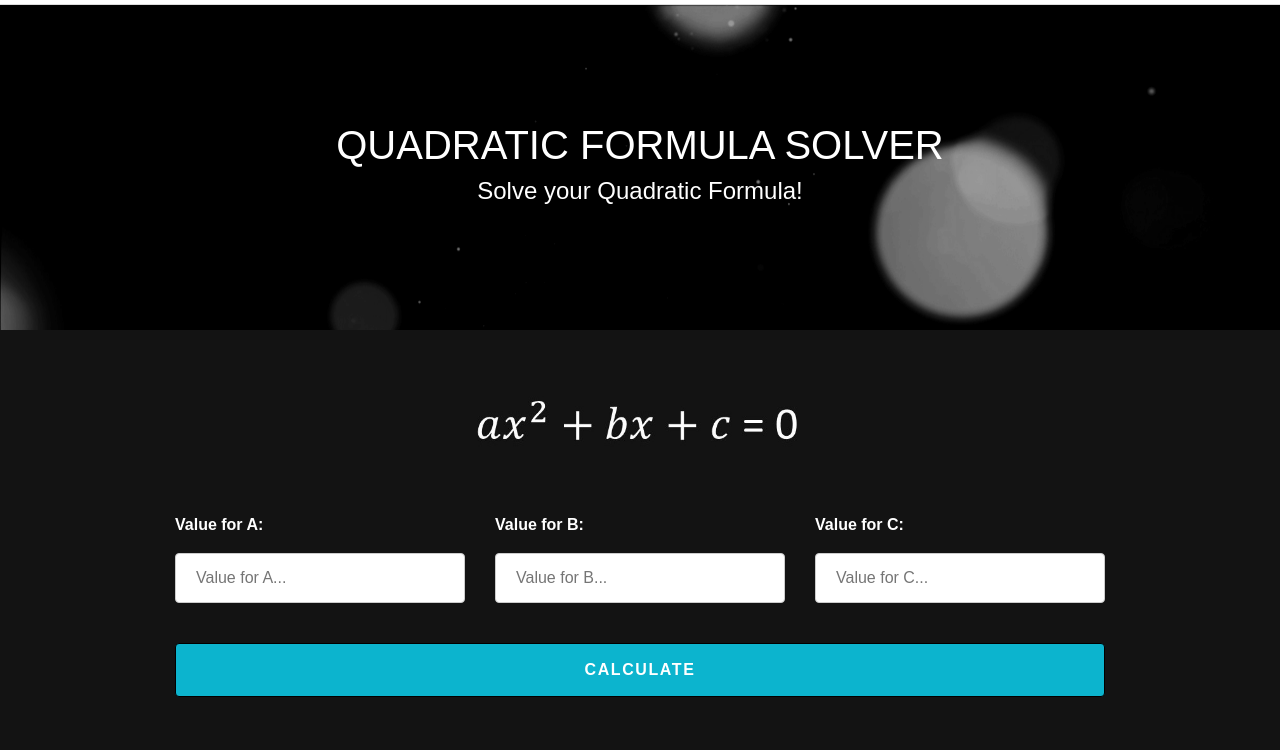
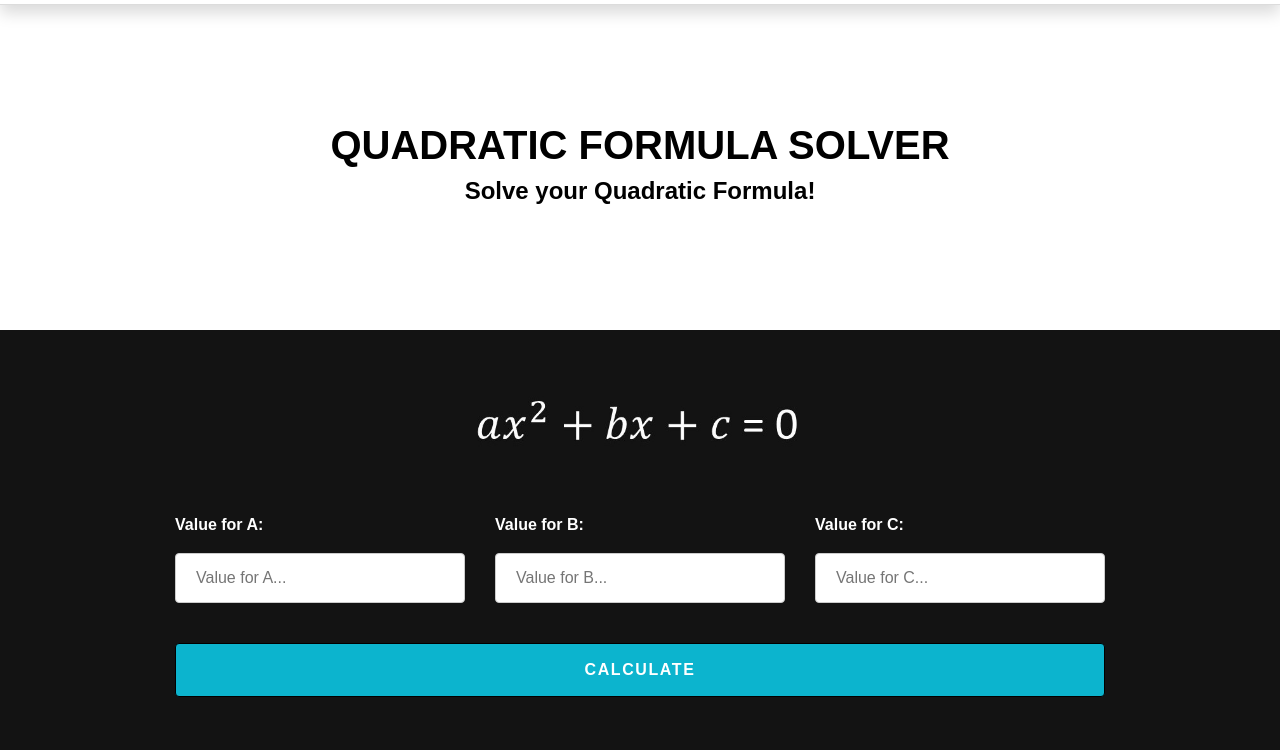
Before and after one commit to ChohKaifeng/ChohKaifeng.github.io, a website: page QuadraticFormulaSolver.html in a window 1280 px wide. Shown: the part 35-785 px from the top of the page. Drawn offline with nearby package versions, Linux system fonts and the light colour scheme.

Commit message:
Updated css and html

```diff
--- a/QuadraticFormulaSolver.html
+++ b/QuadraticFormulaSolver.html
@@ -20,7 +20,7 @@
   <!-- HEADER -->
   <header id="header"></header>
 
-  <div class="jumbotron-fluid justify-content-center">
+  <div class="jumbotron-fluid pageheader justify-content-center">
     <div class="content">
       <!-- Optimised for Laptops-->
       <div class="d-none d-lg-block">
--- a/css/QuadraticFormulaSolver.css
+++ b/css/QuadraticFormulaSolver.css
@@ -11,30 +11,38 @@ h5 {
   font-family: 'Chivo', sans-serif;
 }
 
-.container-fluid.answers, .container-fluid.input, label {
+.container-fluid.answers,
+.container-fluid.input,
+label {
   color: white;
   font-weight: bold;
 }
 
-.jumbotron-fluid {
-  background-image: url(../img/QuadraticFormulaSolver/background.png);
-  color: white;
+.jumbotron-fluid.pageheader {
+  background-color: white;
 }
 
-.jumbotron-fluid .content{
-padding-top:100px;
-padding-bottom:100px;
+.jumbotron-fluid.pageheader h1,
+.jumbotron-fluid.pageheader h4,
+.jumbotron-fluid.pageheader h6 {
+  color: black;
+  font-weight: bold;
+}
+.jumbotron-fluid .content {
+  padding-top: 100px;
+  padding-bottom: 100px;
 }
 
-.card,.container-fluid{
+.card,
+.container-fluid {
   background-color: #131313;
 }
 
-input{
-  width:100%
+input {
+  width: 100%;
 }
 
-input[type=text] {
+input[type='text'] {
   padding: 12px 20px;
   margin: 8px 0;
   display: inline-block;
@@ -43,7 +51,7 @@ input[type=text] {
   box-sizing: border-box;
 }
 
-input[type=submit] {
+input[type='submit'] {
   font-family: 'Poppins', Arial, serif;
   font-weight: bold;
   letter-spacing: 0.1em;
@@ -58,12 +66,12 @@ input[type=submit] {
   cursor: pointer;
 }
 
-input[type=submit]:hover {
+input[type='submit']:hover {
   background-color: transparent;
   color: #0cb4ce;
   border: 1px solid #0cb4ce;
 }
 
-textarea{
+textarea {
   resize: none;
 }
--- a/css/ScaleConverter.css
+++ b/css/ScaleConverter.css
@@ -16,14 +16,20 @@
   font-weight: bold;
 }
 
-.jumbotron-fluid {
-  background-image: url(../img/QuadraticFormulaSolver/background.png);
-  color: white;
+
+.jumbotron-fluid.pageheader {
+  background-color: white;
 }
 
-.jumbotron-fluid .content{
-padding-top:100px;
-padding-bottom:100px;
+.jumbotron-fluid.pageheader h1,
+.jumbotron-fluid.pageheader h4,
+.jumbotron-fluid.pageheader h6 {
+  color: black;
+  font-weight: bold;
+}
+.jumbotron-fluid .content {
+  padding-top: 100px;
+  padding-bottom: 100px;
 }
 
 .card,.container-fluid{
--- a/css/ScaleFinder.css
+++ b/css/ScaleFinder.css
@@ -11,17 +11,23 @@ h5 {
   font-family: 'Chivo', sans-serif;
 }
 
-.container-fluid.answers, .container-fluid.input, label {
+.container-fluid.answers,
+.container-fluid.input,
+label {
   color: white;
   font-weight: bold;
 }
 
-
-.jumbotron-fluid {
-  background-image: url(../img/QuadraticFormulaSolver/background.png);
-  color: white;
+.jumbotron-fluid.pageheader {
+  background-color: white;
 }
 
+.jumbotron-fluid.pageheader h1,
+.jumbotron-fluid.pageheader h4,
+.jumbotron-fluid.pageheader h6 {
+  color: black;
+  font-weight: bold;
+}
 .jumbotron-fluid .content {
   padding-top: 100px;
   padding-bottom: 100px;
@@ -31,7 +37,6 @@ h5 {
 .container-fluid {
   background-color: #131313;
 }
-
 
 input,
 select {
--- a/inc/header.html
+++ b/inc/header.html
@@ -2,7 +2,7 @@
 <link rel="stylesheet" href="https://cdnjs.cloudflare.com/ajax/libs/font-awesome/4.7.0/css/font-awesome.min.css" />
 
 <!-- Navigation Bar-->
-<nav class="navbar navbar-expand-lg py-0">
+<nav class="shadow navbar navbar-expand-lg py-0">
   <!-- Logo Image for Mobile Devices/Tablets -->
   <a
     class="navbar-logo justify-content-center d-lg-none d-xl-none"
@@ -23,7 +23,7 @@
     data-target="#mobileNavbar"
     style="width: 100%;"
   >
-    <h5 class="text-center">MENU</h5>
+    <h5 class="text-center">MENU  <i class="fa fa-caret-down"></i></h5>
   </div>
 
   <!-- Navbar for Mobile/Tablets -->
--- a/javascript/ScaleConverter/ScaleConverter.js
+++ b/javascript/ScaleConverter/ScaleConverter.js
@@ -144,6 +144,6 @@ function ScaleConverter(inputLength, inputUnit, scaleInputs, convertedUnit) {
         '\n' +
         `Converted Input: ${convertedInput}` + ` ${convertedUnit}` +
         '\n' +
-        `Converted Input (3SF): ${convertedInputSF}`
+        `Converted Input (3SF): ${convertedInputSF}` + ` ${convertedUnit}`
     );
 }
```
Also changed, not shown: ScaleConverter.html (+2 -2 lines), ScaleFinder.html (+3 -3 lines).
